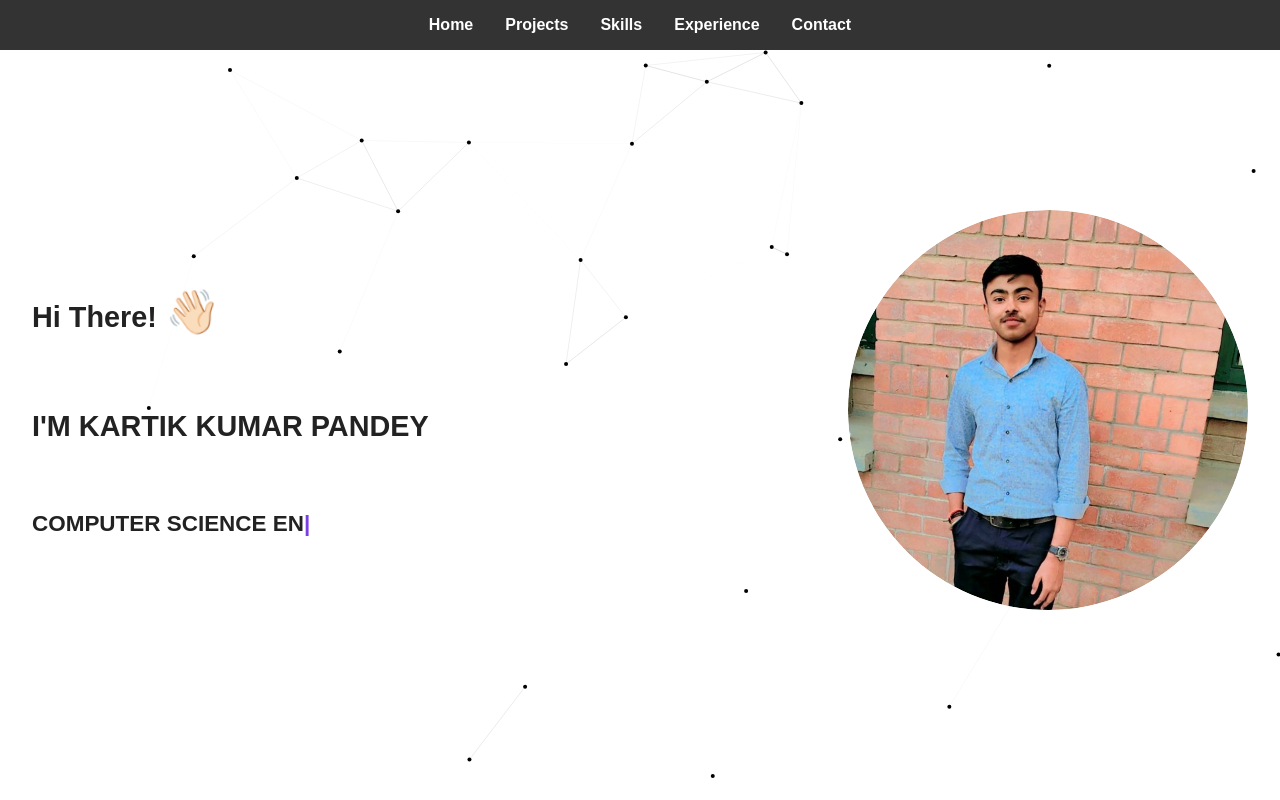
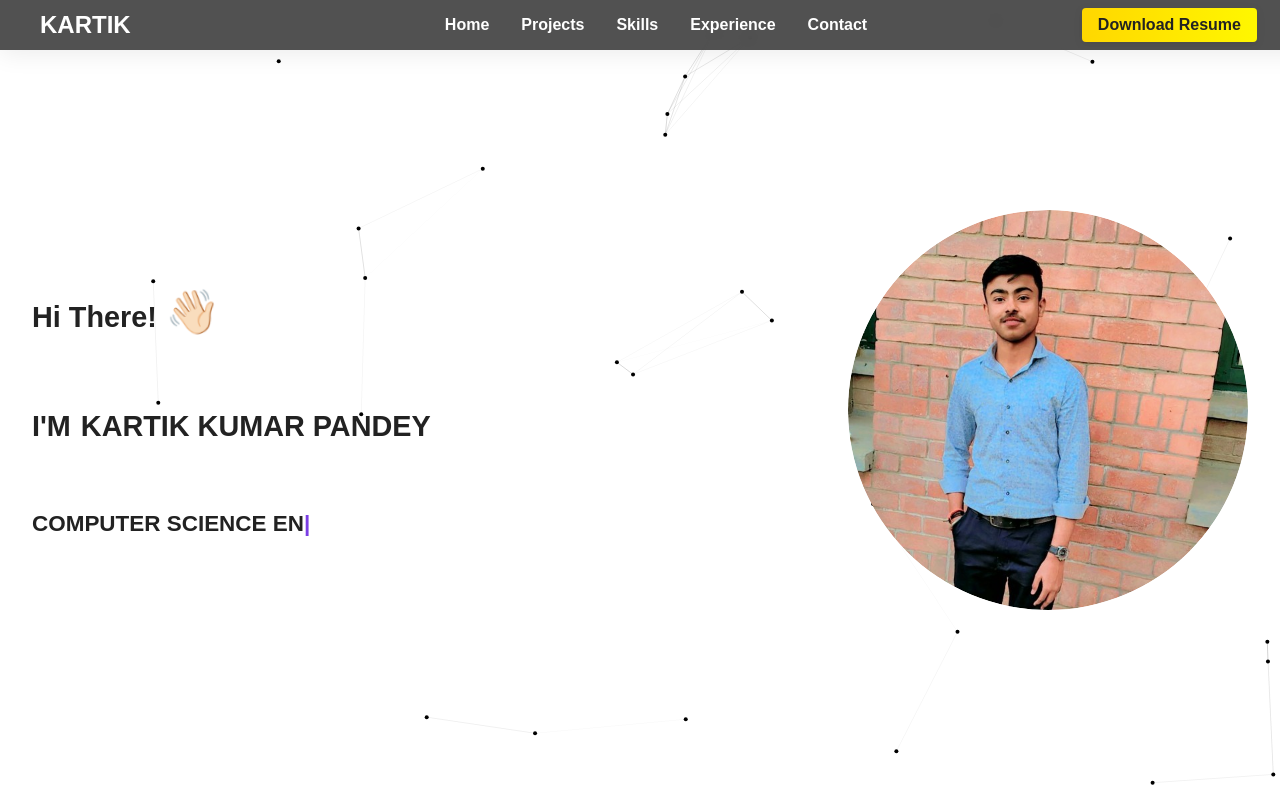
Before and after one commit to kartik-kumar-pandey/portfolio, a Next.js app: page / in a window 1280 px wide. Shown: the top 800 px of the page. Built offline with nearby package versions, Linux system fonts and the light colour scheme.

Commit message:
Update: made changes to homepage

```diff
--- a/components/Hero.jsx
+++ b/components/Hero.jsx
@@ -40,7 +40,7 @@ const Hero = () => {
       <section id="hero" className="hero">
         <div className="hero-text">
           <h1>Hi There! <span role="img" aria-label="waving hand" className="waving-hand">👋🏻</span></h1>
-          <h2>I'M KARTIK KUMAR PANDEY</h2>
+          <h2>I'M <span className="kartik-name-text">KARTIK KUMAR PANDEY</span></h2>
           <h3>{displayedText}<span className="cursor">|</span></h3>
         </div>
 
--- a/components/Navbar.jsx
+++ b/components/Navbar.jsx
@@ -1,6 +1,6 @@
 import React from 'react';
 
-const Navbar = ({ onSectionChange, activeSection }) => {
+const Navbar = ({ onSectionChange, activeSection, scrolled }) => {
   const handleClick = (e, section) => {
     e.preventDefault();
     if (onSectionChange) {
@@ -9,7 +9,11 @@ const Navbar = ({ onSectionChange, activeSection }) => {
   };
 
   return (
-    <nav className="navbar">
+    <nav className={`navbar${scrolled ? ' navbar--scrolled' : ''}`}>
+      <div className="navbar-container">
+        <div className="navbar-brand">
+          <a href="#hero" onClick={(e) => handleClick(e, 'hero')}>KARTIK</a>
+        </div>
         <ul>
           <li>
             <a
@@ -57,6 +61,8 @@ const Navbar = ({ onSectionChange, activeSection }) => {
             </a>
           </li>
         </ul>
+        <a href="/kartik kumar pandey.pdf" download className="resume-download">Download Resume</a>
+      </div>
     </nav>
   );
 };
--- a/components/ParticleBackground.jsx
+++ b/components/ParticleBackground.jsx
@@ -30,13 +30,19 @@ const ParticleBackground = ({ mousePosition, mouseInWindow }) => {
     }
 
     function getRandomSpeed() {
-      return [randomNumFrom(-0.3, 0.3), randomNumFrom(-0.3, 0.3)];
+      // Ensure non-zero speed
+      let vx = 0, vy = 0;
+      while (vx === 0 && vy === 0) {
+        vx = randomNumFrom(-0.1, 0.1);
+        vy = randomNumFrom(-0.1, 0.1);
+      }
+      return [vx, vy];
     }
 
     function getRandomBall() {
       const [vx, vy] = getRandomSpeed();
-      const x = randomNumFrom(0, can_w);
-      const y = randomNumFrom(0, can_h);
+      const x = randomNumFrom(R, can_w - R);
+      const y = randomNumFrom(R, can_h - R);
       return { x, y, vx, vy, r: R, alpha: 1 };
     }
 
@@ -52,8 +58,6 @@ const ParticleBackground = ({ mousePosition, mouseInWindow }) => {
     }
 
     function updateBalls() {
-      const newBalls = [];
-
       // Get current mouse state from ref
       const currentMouse = mouseRef.current;
       actual_mouse.x = currentMouse.x;
@@ -64,6 +68,23 @@ const ParticleBackground = ({ mousePosition, mouseInWindow }) => {
         b.x += b.vx;
         b.y += b.vy;
 
+        // Bounce off left/right
+        if (b.x - R <= 0 && b.vx < 0) {
+          b.x = R;
+          b.vx = Math.max(-0.1, Math.min(0.1, -b.vx * 0.95));
+        } else if (b.x + R >= can_w && b.vx > 0) {
+          b.x = can_w - R;
+          b.vx = Math.max(-0.1, Math.min(0.1, -b.vx * 0.95));
+        }
+        // Bounce off top/bottom
+        if (b.y - R <= 0 && b.vy < 0) {
+          b.y = R;
+          b.vy = Math.max(-0.1, Math.min(0.1, -b.vy * 0.95));
+        } else if (b.y + R >= can_h && b.vy > 0) {
+          b.y = can_h - R;
+          b.vy = Math.max(-0.1, Math.min(0.1, -b.vy * 0.95));
+        }
+
         const dx = b.x - mouse_ball.x;
         const dy = b.y - mouse_ball.y;
         const dist = Math.sqrt(dx * dx + dy * dy);
@@ -73,13 +94,7 @@ const ParticleBackground = ({ mousePosition, mouseInWindow }) => {
           b.vx += Math.cos(angle) * 0.4;
           b.vy += Math.sin(angle) * 0.4;
         }
-
-        if (b.x > -50 && b.x < can_w + 50 && b.y > -50 && b.y < can_h + 50) {
-          newBalls.push(b);
-        }
       });
-
-      balls = newBalls;
 
       mouse_ball.x += (actual_mouse.x - mouse_ball.x) * customPointerLag;
       mouse_ball.y += (actual_mouse.y - mouse_ball.y) * customPointerLag;
@@ -129,11 +144,11 @@ const ParticleBackground = ({ mousePosition, mouseInWindow }) => {
       renderLines();
       if (mouse_in) renderMousePointer();
       updateBalls();
-      if (balls.length < BALL_NUM) balls.push(getRandomBall());
       requestAnimationFrame(render);
     }
 
     function initBalls(num) {
+      balls = [];
       for (let i = 0; i < num; i++) balls.push(getRandomBall());
     }
 
@@ -144,7 +159,10 @@ const ParticleBackground = ({ mousePosition, mouseInWindow }) => {
       can_h = canvas.height;
     }
 
-    window.addEventListener('resize', initCanvas);
+    window.addEventListener('resize', () => {
+      initCanvas();
+      initBalls(BALL_NUM);
+    });
 
     function goMovie() {
       initCanvas();
--- a/pages/index.js
+++ b/pages/index.js
@@ -1,4 +1,4 @@
-import React, { useState } from 'react';
+import React, { useState, useEffect } from 'react';
 import Navbar from '../components/Navbar';
 import Hero from '../components/Hero';
 import Projects from '../components/Projects';
@@ -8,6 +8,15 @@ import Contact from '../components/Contact';
 
 const Home = () => {
   const [activeSection, setActiveSection] = useState('hero');
+  const [scrolled, setScrolled] = useState(false);
+
+  useEffect(() => {
+    const handleScroll = () => {
+      setScrolled(window.scrollY > 30);
+    };
+    window.addEventListener('scroll', handleScroll);
+    return () => window.removeEventListener('scroll', handleScroll);
+  }, []);
 
   const renderSection = () => {
     switch (activeSection) {
@@ -28,7 +37,7 @@ const Home = () => {
 
   return (
     <>
-      <Navbar onSectionChange={setActiveSection} activeSection={activeSection} />
+      <Navbar onSectionChange={setActiveSection} activeSection={activeSection} scrolled={scrolled} />
       <main>
         {renderSection()}
       </main>
--- a/styles/style.css
+++ b/styles/style.css
@@ -2,18 +2,73 @@ body {
   font-family: Arial, sans-serif;
   margin: 0;
   padding: 0;
-  background-color: #f9f9f9;
+  background: linear-gradient(135deg, #f9f9f9 0%, #e0eafc 100%);
   color: #333;
-
 }
 
 nav.navbar {
-  background-color: #333;
+  background: rgba(51, 51, 51, 0.85);
   padding: 0 1rem;
+  box-shadow: 0 4px 24px rgba(0,0,0,0.08);
+  backdrop-filter: blur(8px);
   height: 50px;
   display: flex;
   align-items: center;
   justify-content: center;
+  position: fixed;
+  top: 0;
+  left: 0;
+  width: 100%;
+  z-index: 1000;
+}
+
+.navbar-container {
+  width: 100%;
+  display: flex;
+  align-items: center;
+  justify-content: space-between;
+  position: relative;
+}
+
+.navbar-brand {
+  position: absolute;
+  left: 1.5rem;
+  top: 50%;
+  transform: translateY(-50%);
+}
+
+.navbar-brand a {
+  color: white;
+  text-decoration: none;
+  font-weight: bold;
+  font-size: 1.5rem;
+  transition: all 0.3s ease;
+  position: relative;
+  display: inline-block;
+}
+
+.navbar-brand a:hover {
+  color: #ffd700;
+  transform: scale(1.1);
+  text-shadow: 0 0 10px rgba(255, 215, 0, 0.5);
+}
+
+.navbar-brand a::after {
+  content: '';
+  position: absolute;
+  bottom: -4px;
+  left: 50%;
+  width: 0;
+  height: 3px;
+  background: linear-gradient(90deg, #ffd700, #fff700, #ffd700);
+  transition: width 0.4s ease, left 0.4s ease;
+  transform: translateX(-50%);
+  border-radius: 2px;
+  box-shadow: 0 0 8px rgba(255, 215, 0, 0.6);
+}
+
+.navbar-brand a:hover::after {
+  width: 120%;
 }
 
 nav.navbar ul {
@@ -22,6 +77,10 @@ nav.navbar ul {
   justify-content: center;
   margin: 0;
   padding: 0;
+  position: absolute;
+  left: 50%;
+  top: 50%;
+  transform: translate(-50%, -50%);
 }
 
 nav.navbar ul li {
@@ -32,28 +91,71 @@ nav.navbar ul li a {
   color: white;
   text-decoration: none;
   font-weight: bold;
+  position: relative;
+  transition: color 0.2s;
+}
+
+nav.navbar ul li a::after {
+  content: '';
+  position: absolute;
+  bottom: -4px;
+  left: 50%;
+  width: 0;
+  height: 2px;
+  background: #ffd700;
+  transition: width 0.3s ease, left 0.3s ease;
+  transform: translateX(-50%);
+}
+
+nav.navbar ul li a:hover::after {
+  width: 100%;
 }
 
 nav.navbar ul li a:hover {
-  text-decoration: underline;
+  color: #ffd700;
+}
+
+.resume-download {
+  position: absolute;
+  right: 1.5rem;
+  top: 50%;
+  transform: translateY(-50%);
+  color: #222;
+  font-weight: bold;
+  margin-right: 15px;
+  text-decoration: none;
+  padding: 0.5rem 1rem;
+  border-radius: 4px;
+  background: linear-gradient(90deg, #ffd700 0%, #fff700 100%);
+  box-shadow: 0 2px 8px rgba(0,0,0,0.1);
+  transition: all 0.2s ease;
+}
+
+.resume-download:hover {
+  color: #111;
+  background: linear-gradient(90deg, #fff700 0%, #ffd700 100%);
+  box-shadow: 0 4px 16px rgba(0,0,0,0.15);
+  transform: translateY(-50%) scale(1.05);
 }
 
 section {
   padding: 2rem;
   max-width: 1300px;
   margin: 0 auto;
+  margin-top: 80px;
 }
 
+/* Original Hero CSS - Restored */
 .hero {
+  height: 90vh;
   display: flex;
   flex-direction: row;
   align-items: center;
   justify-content: space-between;
   gap: 2rem;
-}
-
-.hero > h1, .hero > p {
-  flex: 1;
+  padding: 0 2rem;
+  box-sizing: border-box;
+  margin-top: 50px;
 }
 
 .hero-text {
@@ -67,6 +169,39 @@ section {
   line-height: 1.4;
   font-weight: 300;
 
+  max-width: 80%;
+  color: #222;
+}
+
+/* Specific hover effects only for "KARTIK KUMAR PANDEY" text */
+.kartik-name-text {
+  transition: all 0.3s ease;
+  position: relative;
+  display: inline-block;
+  padding: 0 2px; /* Add small padding to contain effects */
+}
+
+.kartik-name-text:hover {
+  color: #ffd700;
+  transform: scale(1.05);
+  text-shadow: 0 0 8px rgba(255, 215, 0, 0.4);
+}
+
+.kartik-name-text::after {
+  content: '';
+  position: absolute;
+  bottom: -2px;
+  left: 0;
+  width: 0;
+  height: 2px;
+  background: linear-gradient(90deg, #ffd700, #fff700, #ffd700);
+  transition: width 0.4s ease;
+  border-radius: 1px;
+  box-shadow: 0 0 6px rgba(255, 215, 0, 0.5);
+}
+
+.kartik-name-text:hover::after {
+  width: 100%;
 }
 
 .hero-image {
@@ -85,146 +220,16 @@ section {
   object-fit: cover;
   border-radius: 50%;
 }
-
-h1, h2, h3 {
-  color: #222;
-}
-
-.project-list {
-  display: flex;
-  flex-wrap: wrap;
-  gap: 1rem;
-}
-
-.project-item {
-  background-color: white;
-  border: 1px solid #ddd;
-  padding: 1rem;
-  flex: 1 1 300px;
-  box-shadow: 0 2px 4px rgba(0,0,0,0.1);
-}
-
-.skills-list {
-  list-style: none;
-  display: flex;
-  flex-wrap: wrap;
-  gap: 1rem;
-  padding: 0;
-  margin: 0;
-  justify-content: center;
-  align-items: center;
-  margin: 0 auto;
-  padding: 1rem;
-  background-color: #f0f0f0;
-  border-radius: 8px;
-  box-shadow: 0 1px 3px rgba(0,0,0,0.1);
-
-
-
-
-}
-
-.skills-list li {
-  display: flex;
-  align-items: center;
-  gap: 0.5rem;
-  background-color: white;
-  padding: 0.5rem 1rem;
-  border-radius: 4px;
-  box-shadow: 0 1px 3px rgba(0,0,0,0.1);
-  flex: 1 1 150px;
-  text-align: center;
-  font-size: 0.9rem;
-  color: #555;
-
-
-}
-
-.skills-list img {
-  width: 100px;
-  height: 100px;
-  object-fit: contain;
-  border-radius: 4px;
-  box-shadow: 0 1px 3px rgba(0,0,0,0.1);
-
-
-
-}
-
-.experience-list {
-  list-style: none;
-  padding: 0;
-}
-
-.experience-list li {
-  margin-bottom: 1rem;
-  background-color: white;
-  padding: 1rem;
-  border-radius: 4px;
-  box-shadow: 0 1px 3px rgba(0,0,0,0.1);
-}
-
-form {
-  display: flex;
-  flex-direction: column;
-  gap: 1rem;
-  max-width: 400px;
-}
-
-form label {
-  font-weight: bold;
-}
-
-form input, form textarea {
-  padding: 0.5rem;
-  border: 1px solid #ccc;
-  border-radius: 4px;
-  font-family: inherit;
-}
-
-form button {
-  background-color: #333;
-  color: white;
-  border: none;
-  padding: 0.75rem;
-  cursor: pointer;
-  border-radius: 4px;
-  font-weight: bold;
-}
-
-form button:hover {
-  background-color: #555;
-}
-
-.hero {
-  height: 90vh;
-  display: flex;
-  flex-direction: row;
-  align-items: center;
-  justify-content: space-between;
-  gap: 2rem;
-  padding: 0 2rem;
-  box-sizing: border-box;
-}
-
-.hero-text {
-  max-width: 50%;
-  color: #222;
-}
-
-.hero-image img {
-  max-width: 100%;
-  height: auto;
-  border-radius: 50%;
-}
-
 .introduce {
-  height: 90vh;
+  /* Remove or comment out the height property */
+  /* height: 90vh; */
   padding: 4rem 2rem;
   max-width: 800px;
-  margin: 0 auto;
+  margin: 100px auto 0 auto; /* 100px top margin */
   text-align: center;
   position: relative;
+  /* For debugging: */
+  /* border: 2px solid red; */
 }
 
 .footer {
@@ -286,45 +291,6 @@ form button:hover {
   100% { transform: rotate(0deg); }
 }
 
-.introduce {
-  height: 90vh;
-  padding: 4rem 2rem;
-  max-width: 800px;
-  margin: 0 auto;
-  text-align: center;
-  position: relative;
-}
-
-.footer {
-  height: 10vh;
-  width: 100%;
-  position: absolute;
-  bottom: 0;
-  left: 0;
-  background-color: #f9f9f9;
-  display: flex;
-  justify-content: center;
-  align-items: center;
-  color: #555;
-  font-size: 0.9rem;
-  border-top: 1px solid #ddd;
-}
-
-.introduce h2 {
-  font-size: 2.5rem;
-  margin-bottom: 1rem;
-}
-
-.introduce .highlight {
-  color: #583fe4;
-}
-
-.introduce p {
-  font-size: 1.2rem;
-  line-height: 1.6;
-  color: #555;
-}
-
 .social-icons {
   margin-top: 1rem;
   display: flex;
@@ -334,7 +300,6 @@ form button:hover {
 
 .introduce-text h2:nth-of-type(2) {
   margin-top: 7rem;
-  margin-bottom: 1rem;
 }
 
 .social-icons a {
@@ -358,11 +323,140 @@ form button:hover {
   padding: 0.5rem;
   box-shadow: 0 2px 4px rgba(0,0,0,0.1);
   transition: background-color 0.3s ease, transform 0.3s ease;
-
 }
 
 .social-icons img {
-  width: 40px;
-  height: 40px;
+  width: 35px;
+  height: 35px;
+}
 
+nav.navbar.navbar--scrolled {
+  opacity: 0.5;
+  transition: opacity 0.3s ease;
 }
+
+h1, h2, h3 {
+  color: #222;
+}
+
+.project-list {
+  display: flex;
+  flex-wrap: wrap;
+  gap: 1rem;
+}
+
+.project-item {
+  background-color: white;
+  border: 1px solid #ddd;
+  padding: 1rem;
+  flex: 1 1 300px;
+  box-shadow: 0 2px 4px rgba(0,0,0,0.1);
+  transition: transform 0.2s, box-shadow 0.2s;
+}
+
+.project-item:hover {
+  transform: translateY(-8px) scale(1.03);
+  box-shadow: 0 8px 32px rgba(0,0,0,0.18);
+  border-color: #888;
+}
+
+.skills-list {
+  list-style: none;
+  display: flex;
+  flex-wrap: wrap;
+  gap: 1rem;
+  padding: 0;
+  margin: 0;
+  justify-content: center;
+  align-items: center;
+  margin: 0 auto;
+  padding: 1rem;
+  background-color: #f0f0f0;
+  border-radius: 8px;
+  box-shadow: 0 1px 3px rgba(0,0,0,0.1);
+}
+
+.skills-list li {
+  display: flex;
+  align-items: center;
+  gap: 0.5rem;
+  background-color: white;
+  padding: 0.5rem 1rem;
+  border-radius: 4px;
+  box-shadow: 0 1px 3px rgba(0,0,0,0.1);
+  flex: 1 1 150px;
+  text-align: center;
+  font-size: 0.9rem;
+  color: #555;
+  transition: transform 0.2s, box-shadow 0.2s, background 0.2s;
+}
+
+.skills-list li:hover {
+  transform: scale(1.07);
+  box-shadow: 0 4px 16px rgba(0,0,0,0.15);
+  background: #e0eafc;
+}
+
+.skills-list img {
+  width: 100px;
+  height: 100px;
+  object-fit: contain;
+  border-radius: 4px;
+  box-shadow: 0 1px 3px rgba(0,0,0,0.1);
+  transition: transform 0.2s, box-shadow 0.2s;
+}
+
+.skills-list img:hover {
+  transform: scale(1.12) rotate(-3deg);
+  box-shadow: 0 4px 16px rgba(0,0,0,0.18);
+}
+
+.experience-list {
+  list-style: none;
+  padding: 0;
+}
+
+.experience-list li {
+  margin-bottom: 1rem;
+  background-color: white;
+  padding: 1rem;
+  border-radius: 4px;
+  box-shadow: 0 1px 3px rgba(0,0,0,0.1);
+}
+
+form {
+  display: flex;
+  flex-direction: column;
+  gap: 1rem;
+  max-width: 400px;
+}
+
+form label {
+  font-weight: bold;
+}
+
+form input, form textarea {
+  padding: 0.5rem;
+  border: 1px solid #ccc;
+  border-radius: 4px;
+  font-family: inherit;
+}
+
+form button {
+  background-color: #333;
+  color: white;
+  border: none;
+  padding: 0.75rem;
+  cursor: pointer;
+  border-radius: 4px;
+  font-weight: bold;
+}
+
+form button:hover {
+  background-color: #555;
+}
+
+/* Smooth Scroll */
+html {
+  scroll-behavior: smooth;
+}
```
Also changed, not shown: 1 other file (tests, documents, lock files or other folders). Lines whose indentation alone changed are shown as unchanged.
